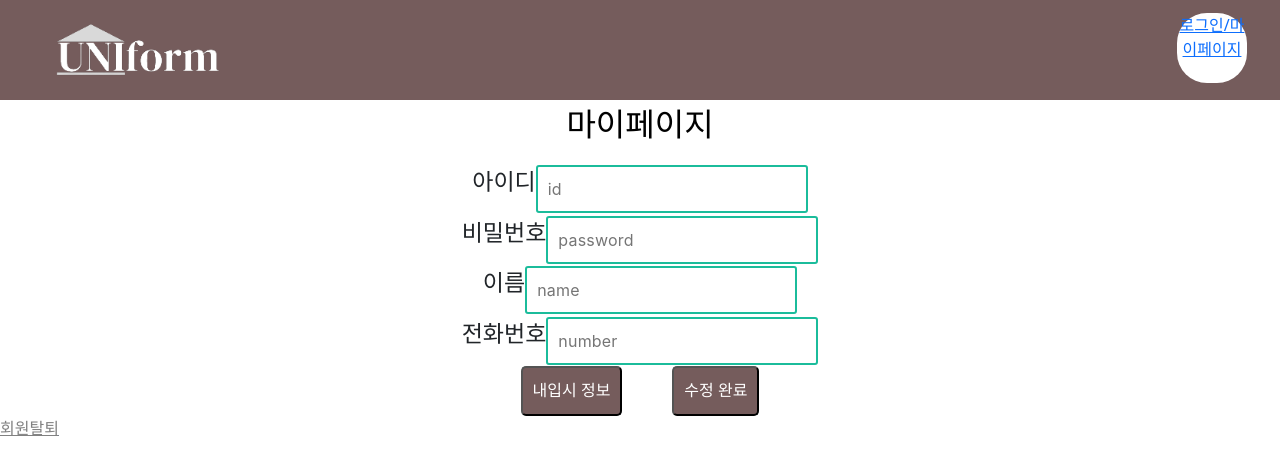
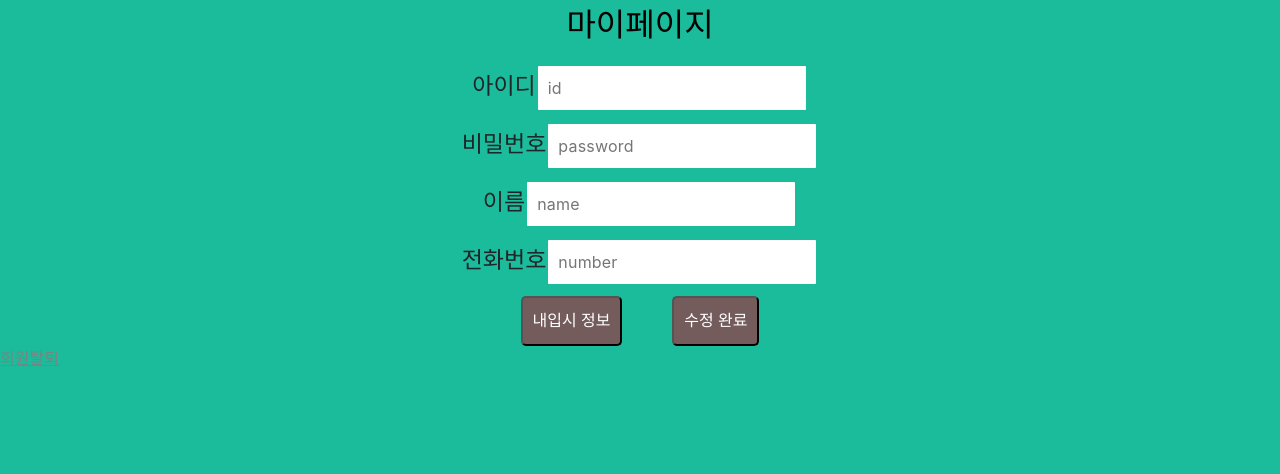
Before and after one commit to Team-Fusion-X/Uniform_FE, a React (Create React App) app: page /mypage in a window 1280 px wide. Shown: the top 474 px of the page. Built offline with nearby package versions, Linux system fonts and the light colour scheme.

Commit message:
Feat. 메인화면 이동
css충돌로인한 App.js 에서 index.js로 이동

```diff
--- a/src/App.js
+++ b/src/App.js
@@ -1,28 +1,23 @@
 import './App.css';
 import React from 'react';
-import SignUpPage from './signUp/signUpPage.js';
-import SignUpPage2 from './signUp/signUpPage2.js';
-import LoginPage from './login/loginPage.js';
 import { Routes, Route, Link } from 'react-router-dom';
-import FocusAnalysis from './menu/focusAnalysis.js';
+import 'bootstrap/dist/css/bootstrap.min.css';
 import AllAnalysis from './menu/allAnalysis.js';
 import MapAnalysis from './menu/mapAnalysis.js';
 import ChatBot from './menu/chatBot.js';
-import 'bootstrap/dist/css/bootstrap.min.css';
-import MyPage from './myPage/myPage.js';
+import FocusAnalysis from './menu/focusAnalysis.js';
 
 function App() {
   return (
     <div className="App">
 
-      <div className="bar" />
+      {/* <div className="bar" />
       <div className="logo" />
       <div className="mypage-btn">
         <Link to="login">
           로그인/마이페이지
         </Link>
-      </div>
-
+      </div> */}
       <Routes>
         <Route path="/" element={
             <div>
@@ -35,12 +30,7 @@ function App() {
             </div>
           }/>
       </Routes>
-      <Routes>
-        <Route path="/login" element={<LoginPage />} />
-        <Route path="/mypage" element={<MyPage />} />
-        <Route path="/signup" element={<SignUpPage />} />
-        <Route path="/signup2" element={<SignUpPage2 />} />
-      </Routes>
+
     </div>
   );
 }
--- a/src/index.js
+++ b/src/index.js
@@ -6,13 +6,26 @@ import reportWebVitals from './reportWebVitals';
 import { BrowserRouter } from "react-router-dom";
 import { Provider } from "react-redux";
 import store from './store.js';
+import { Routes, Route } from 'react-router-dom';
+import MyPage from './myPage/myPage.js';
+import SignUpPage from './signUp/signUpPage.js';
+import SignUpPage2 from './signUp/signUpPage2.js';
+import LoginPage from './login/loginPage.js';
 
 const root = ReactDOM.createRoot(document.getElementById('root'));
 root.render(
   <React.StrictMode>
     <Provider store={store}>
       <BrowserRouter>
-        <App />
+
+        <Routes>
+          <Route path="/" element={<App />}/>
+          <Route path="/login" element={<LoginPage />} />
+          <Route path="/mypage" element={<MyPage />} />
+          <Route path="/signup" element={<SignUpPage />} />
+          <Route path="/signup2" element={<SignUpPage2 />} />
+        </Routes>
+
       </BrowserRouter>
     </Provider>
   </React.StrictMode>
--- a/src/myPage/myPage.js
+++ b/src/myPage/myPage.js
@@ -1,6 +1,7 @@
 import './myPage.css';
 import React, { useState } from 'react';
 import { Link } from 'react-router-dom';
+import 'bootstrap/dist/css/bootstrap.min.css';
 
 function MyPage () {
 
```
Lines whose indentation alone changed are shown as unchanged.
